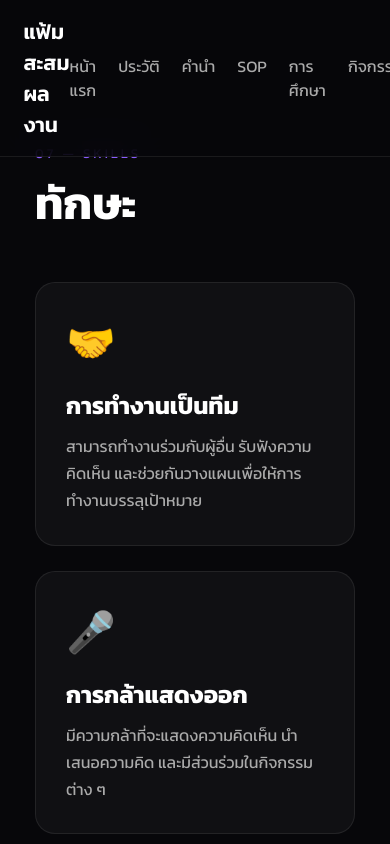
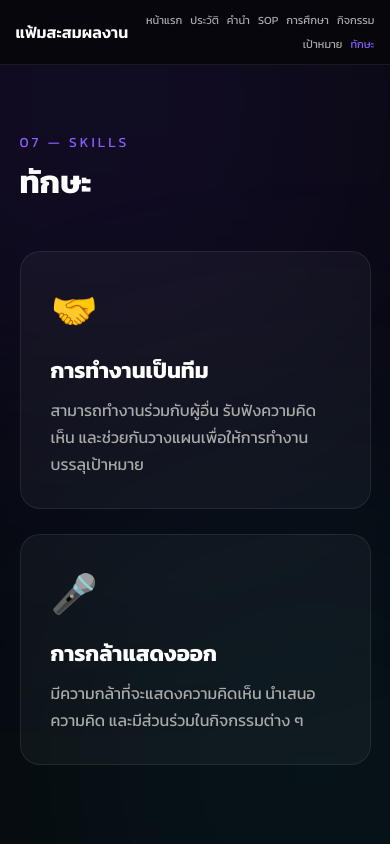
Before and after one commit to pokprong/03.github, a plain HTML site: page skills.html in a window 390 px wide. Shown: the top 844 px of the page. Drawn offline with Linux system fonts and the light colour scheme.

Commit message:
Update skills.html

```diff
--- a/skills.html
+++ b/skills.html
@@ -7,29 +7,7 @@
   <link rel="preconnect" href="https://fonts.googleapis.com">
   <link rel="preconnect" href="https://fonts.gstatic.com" crossorigin>
   <link href="https://fonts.googleapis.com/css2?family=Kanit:wght@300;400;500;600;700&display=swap" rel="stylesheet">
-  <style>
-    * { margin: 0; padding: 0; box-sizing: border-box; }
-    body { font-family: "Kanit", sans-serif; background: #07070a; color: #fff; min-height: 100vh; }
-    nav { position: fixed; top: 0; left: 0; width: 100%; padding: 16px 6%; display: flex; justify-content: space-between; align-items: center; background: rgba(7, 7, 10, 0.82); backdrop-filter: blur(15px); border-bottom: 1px solid rgba(255,255,255,0.08); z-index: 1000; }
-    .logo { font-size: 21px; font-weight: 600; color: #fff; }
-    nav ul { display: flex; list-style: none; gap: 22px; }
-    nav a { color: #aaa; text-decoration: none; transition: 0.3s; }
-    nav a:hover, nav a.active { color: #8b5cff; }
-    .page { min-height: 100vh; padding: 140px 9% 90px; max-width: 1250px; margin: auto; }
-    .section-title { margin-bottom: 45px; }
-    .section-title small { color: #8b5cff; letter-spacing: 3px; }
-    .section-title h2 { font-size: 45px; margin-top: 5px; }
-    .skills { display: grid; grid-template-columns: repeat(2, 1fr); gap: 25px; }
-    .skill { padding: 30px; border-radius: 20px; background: rgba(255,255,255,0.04); border: 1px solid rgba(255,255,255,0.08); transition: 0.3s; }
-    .skill:hover { transform: translateY(-8px); border-color: #8b5cff; box-shadow: 0 15px 40px rgba(139,92,255,0.15); }
-    .skill-icon { font-size: 40px; margin-bottom: 15px; }
-    .skill h3 { margin-bottom: 10px; font-size: 24px; }
-    .skill p { color: #aaa; line-height: 1.7; }
-    footer { text-align: center; padding: 40px; color: #666; border-top: 1px solid rgba(255,255,255,0.08); }
-    @media (max-width: 768px) {
-      .skills { grid-template-columns: 1fr; }
-    }
-  </style>
+  <link rel="stylesheet" href="style.css">
 </head>
 <body>
   <nav>
@@ -46,7 +24,7 @@
     </ul>
   </nav>
 
-  <section class="page">
+  <main class="page">
     <div class="section-title">
       <small>07 — SKILLS</small>
       <h2>ทักษะ</h2>
@@ -63,10 +41,11 @@
         <p>มีความกล้าที่จะแสดงความคิดเห็น นำเสนอความคิด และมีส่วนร่วมในกิจกรรมต่าง ๆ</p>
       </div>
     </div>
-  </section>
+  </main>
 
   <footer>
     <p>© 2026 ปกป้อง พงษ์เผ่าพงษ์ — PORTFOLIO</p>
   </footer>
+  <script src="script.js"></script>
 </body>
 </html>
```
